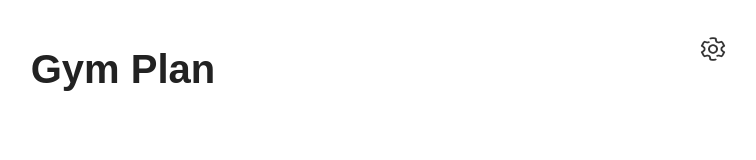
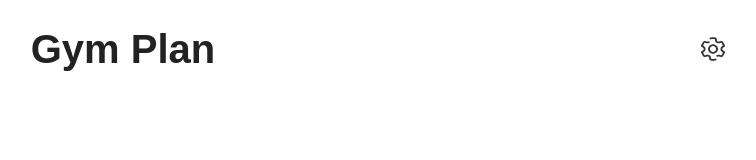
Before and after one commit to Patryk1313/Gym-Plan, a plain HTML site: page index.html in a window 1280 px wide. Shown: the whole page, without its empty margins (517-1273 px from the left). Drawn offline with Linux system fonts and the light colour scheme; a web font is replaced by a local one.

Commit message:
Update style.css

```diff
--- a/style.css
+++ b/style.css
@@ -9,7 +9,7 @@ body {
     color: white;
     text-align: center;
     margin: 0;
-    padding: 20px;
+    padding: 0 20px;
 }
 
 h1 {
```
